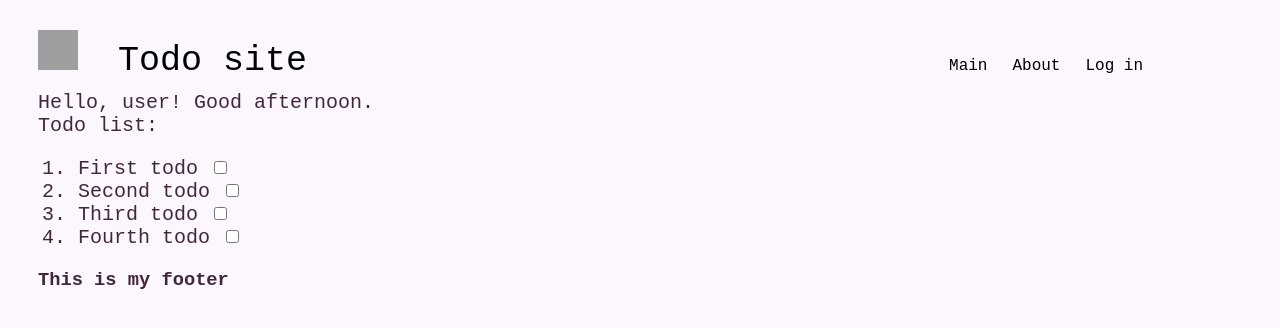
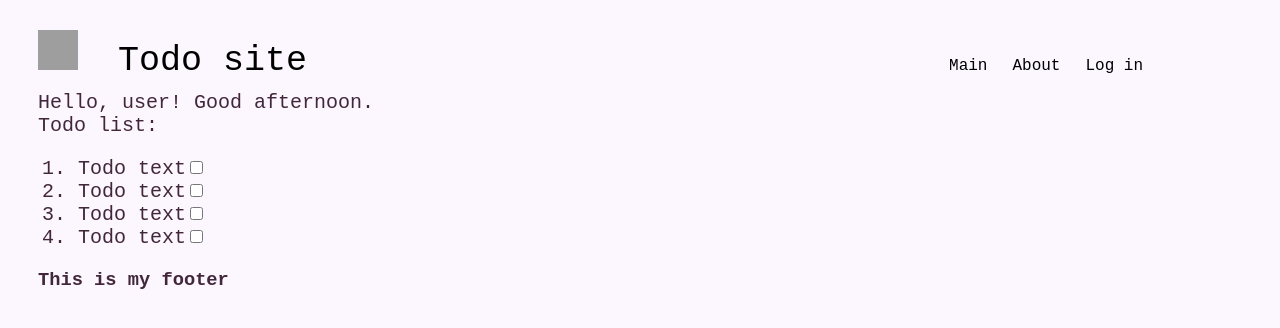
Before and after one commit to Insanefoam/reactApp, a React (Create React App) app: page / in a window 1280 px wide. Shown: the top 328 px of the page. Built offline with nearby package versions, Linux system fonts and the light colour scheme; grey boxes are pictures that could not be loaded.

Commit message:
4nth task(make todo element components)

```diff
--- a/src/components/MainContent.js
+++ b/src/components/MainContent.js
@@ -1,4 +1,5 @@
 import React from "react";
+import TodoItem from "./TodoItem"
 
 function MainContent(){
     let timeOfDay = null;
@@ -21,10 +22,10 @@ function MainContent(){
             <div class = "todolist__datetime">Hello, user! Good {timeOfDay}. </div>
             <span class="todolist__intro">Todo list:</span>
             <ol class="todolist__box">
-                <li class="todolist__element">First todo <input type="checkbox"/></li>
-                <li class="todolist__element">Second todo <input type="checkbox"/></li>
-                <li class="todolist__element">Third todo <input type="checkbox"/></li>
-                <li class="todolist__element">Fourth todo <input type="checkbox"/></li>
+                <TodoItem />
+                <TodoItem />
+                <TodoItem />
+                <TodoItem />
             </ol>
         </main>
     )
--- /dev/null
+++ b/src/components/TodoItem.js
@@ -0,0 +1,12 @@
+import React from "react"
+
+function TodoItem(){
+    return(
+        <li class="todolist__element">
+            Todo text
+            <input type="checkbox"/>
+        </li>
+    )
+}
+
+export default TodoItem
```
